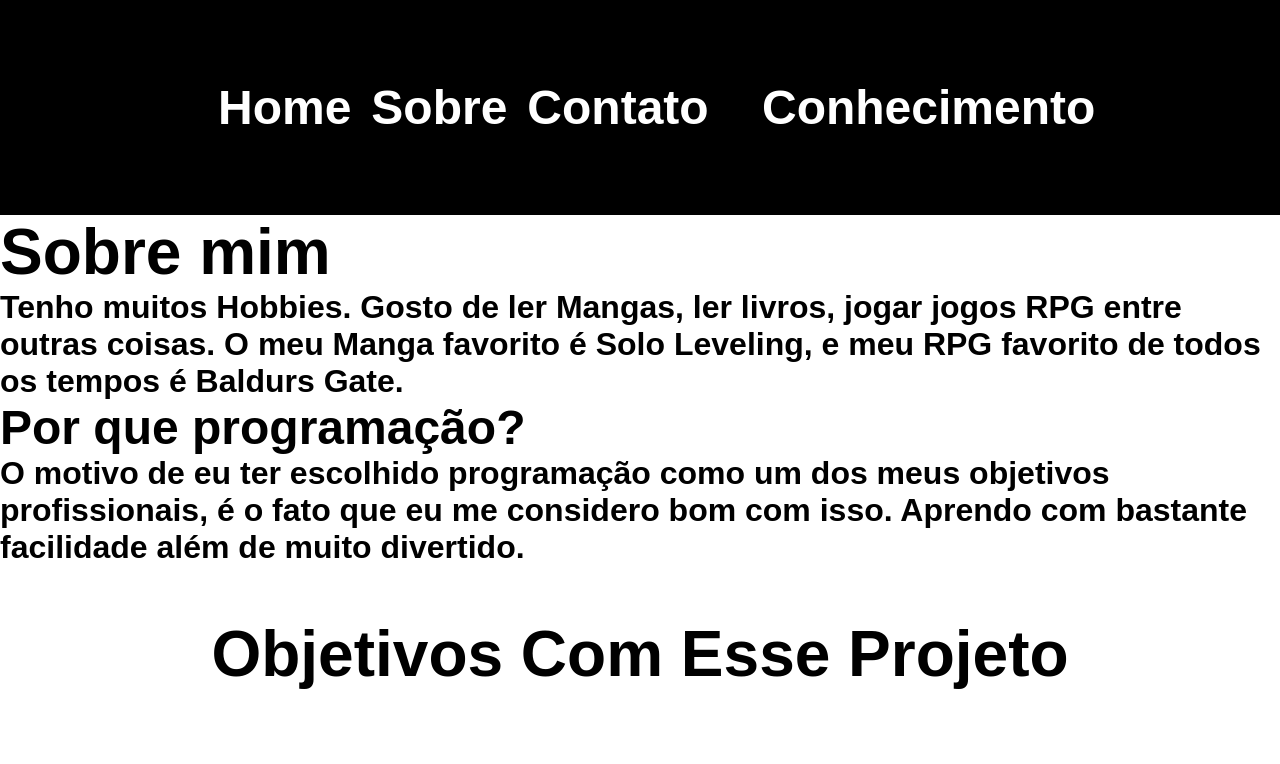
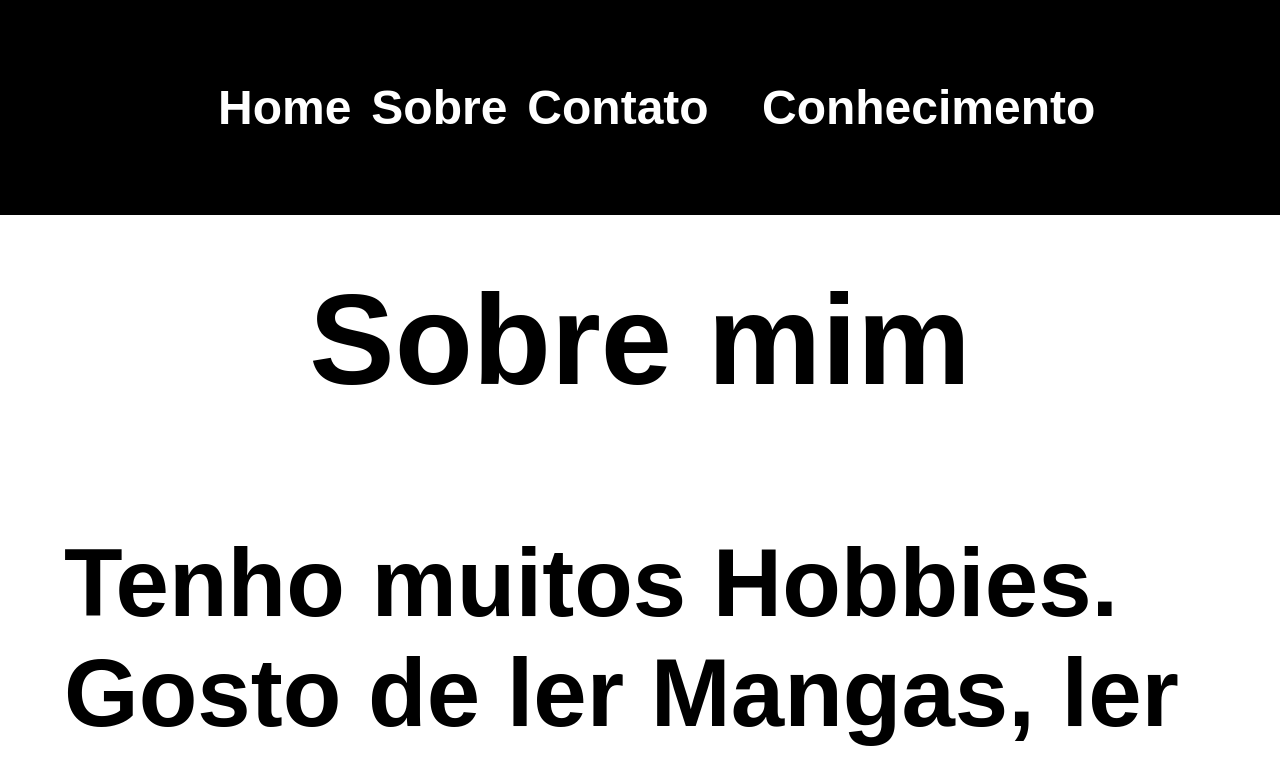
Before and after one commit to Richard9923/web-project, a React (Vite) app in the folder web-project/: page /sobre in a window 1280 px wide. Shown: the top 764 px of the page. Built offline with nearby package versions, Linux system fonts and the light colour scheme.

Commit message:
tentanto configurar rotas

```diff
--- a/web-project/src/App.css
+++ b/web-project/src/App.css
@@ -587,7 +587,7 @@
   #sub-titulo-dev {
     display: flex;
     justify-content: center;
-    font-size: 3em;
+    font-size: 2.5em;
     margin: 4%;
   }
 
@@ -595,13 +595,13 @@
     display: flex;
     flex-direction: column;
     align-items: center;
-    font-size: 2.5em;
+    font-size: 1.5em;
     padding: 1%;
    }
 
 
   .link {
-    font-size: 1.5em;
+    font-size: 2em;
     color: white;
   }
 
--- a/web-project/src/App.tsx
+++ b/web-project/src/App.tsx
@@ -1,5 +1,6 @@
 import Nav from "./components/Nav";
 import Conteudo from "./components/Conteudo";
+import { BrowserRouter as Router, Route, Routes, Outlet } from 'react-router-dom';
 
 
 function App() {
@@ -11,4 +12,12 @@ function App() {
 )
 }
 
+function Layout() {
+  return (
+    <div>
+      <Outlet /> {'/sobre'}
+    </div>
+  );
+}
+
 export default App;
--- a/web-project/src/components/Nav.tsx
+++ b/web-project/src/components/Nav.tsx
@@ -1,5 +1,6 @@
 import { BrowserRouter as Router, Route, Routes, Link } from 'react-router-dom';
 import Sobre from './paginas/Sobre';
+
 
 
 
@@ -21,6 +22,17 @@ function Nav () {
         </Router>
     );
 
+    function MainContent() {
+        const location = useLocation();
+
+        return (
+          <div>
+            {location.pathname === '/sobre' && <Sobre />} {'/sobre'}
+          </div>
+        )
+      }
+
+
 }
 
 
--- a/web-project/src/components/paginas/Sobre.tsx
+++ b/web-project/src/components/paginas/Sobre.tsx
@@ -6,13 +6,13 @@ function Sobre () {
     return (
 
         <div>
-            <h1>Sobre mim </h1>
-            <p>Tenho muitos Hobbies. Gosto de ler Mangas, ler livros, jogar jogos RPG entre outras coisas.
+            <h1 id="sub-titulo-dev" >Sobre mim </h1>
+            <p id="paragrafo">Tenho muitos Hobbies. Gosto de ler Mangas, ler livros, jogar jogos RPG entre outras coisas.
                 O meu Manga favorito é Solo Leveling, e meu RPG favorito de todos os tempos é Baldurs Gate.
             </p>
 
-            <h2>Por que programação?</h2>
-            <p>O motivo de eu ter escolhido programação como um dos meus objetivos profissionais, é o fato que eu me considero bom com isso.
+            <h2 id="sub-titulo-dev">Por que programação?</h2>
+            <p id="paragrafo"> O motivo de eu ter escolhido programação como um dos meus objetivos profissionais, é o fato que eu me considero bom com isso.
                 Aprendo com bastante facilidade além de muito divertido.
             </p>
 
```
